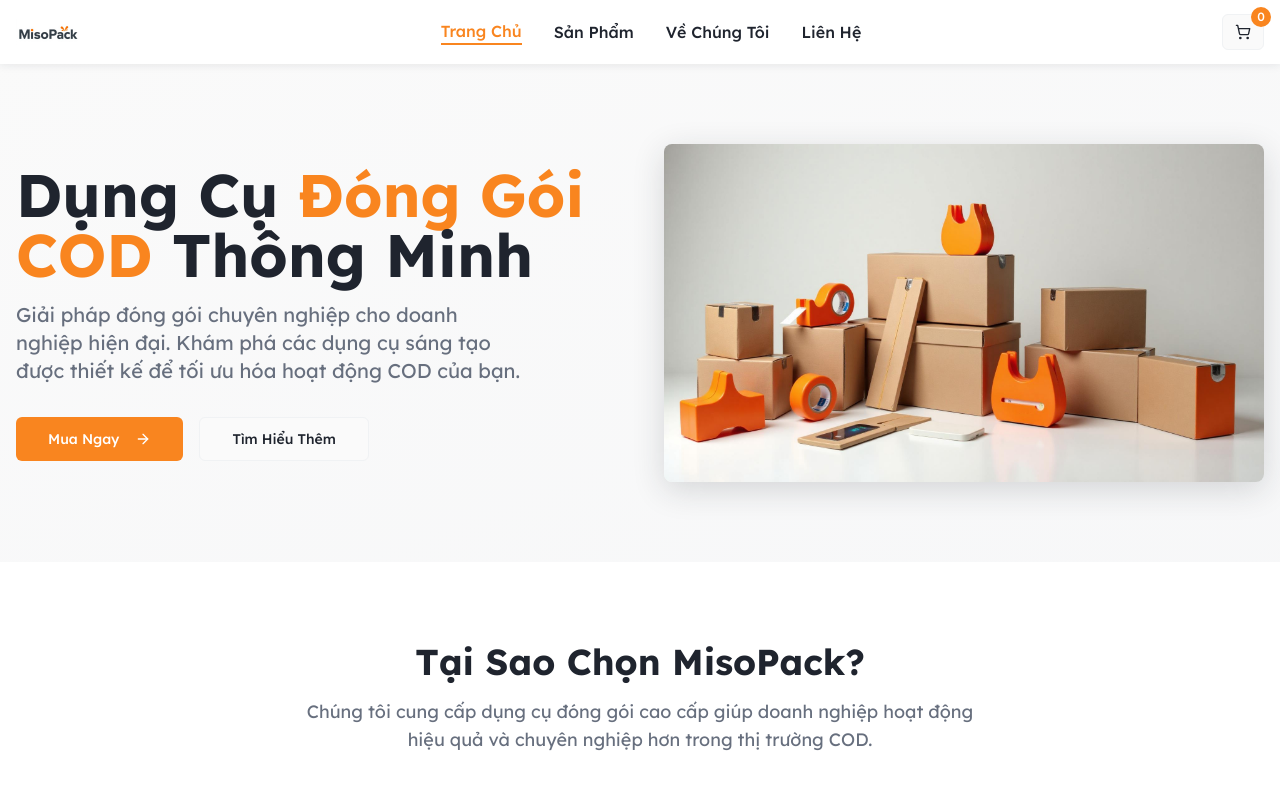
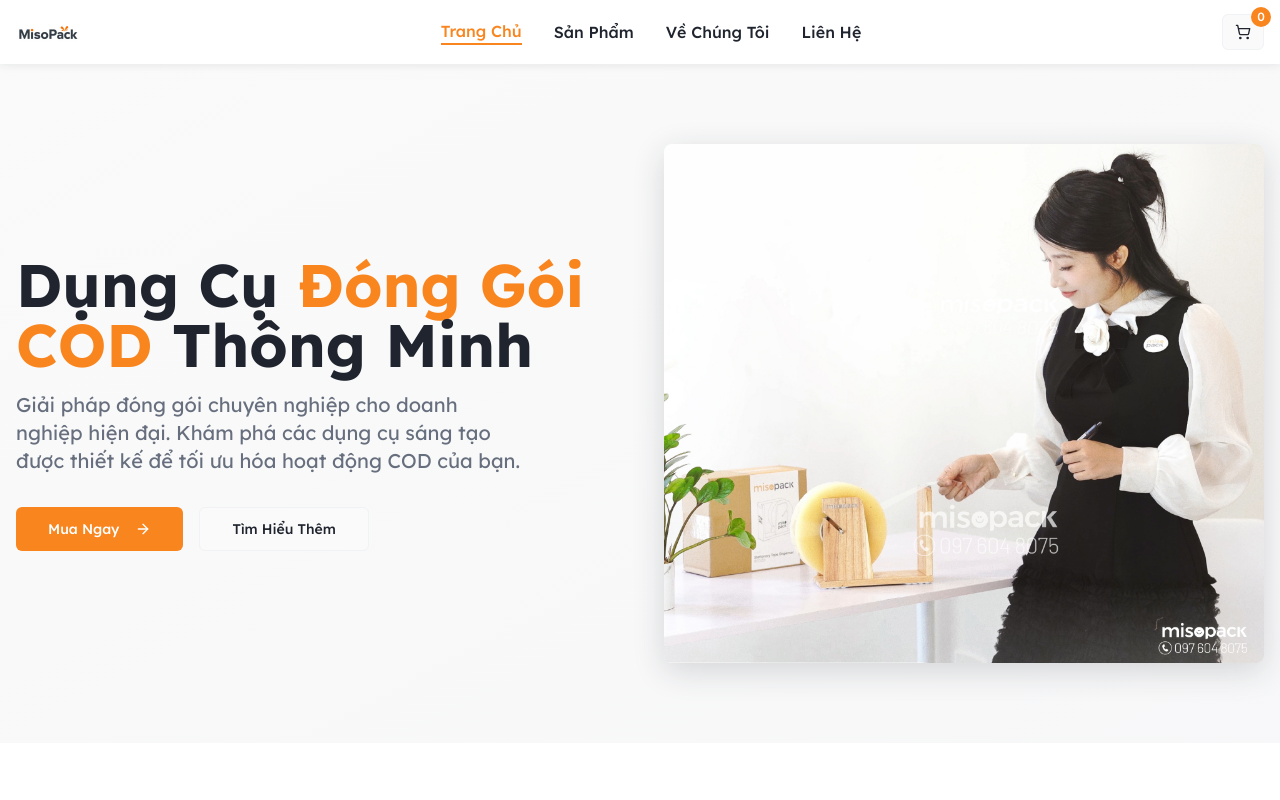
Before and after one commit to tienpv24/misopack-smart-shop, a React (Vite) app: page / in a window 1280 px wide. Shown: the top 800 px of the page. Built offline with nearby package versions, Linux system fonts and the light colour scheme.

Commit message:
Update hero image
Replace the current hero image with a new one.

```diff
--- a/src/pages/Home.tsx
+++ b/src/pages/Home.tsx
@@ -80,8 +80,8 @@ const Home = () => {
             </div>
             <div className="relative">
               <img
-                src={heroImage}
-                alt="MisoPack Packaging Tools"
+                src="/lovable-uploads/6ec86c8a-2934-41c2-85f5-b12435a4128c.png"
+                alt="Nhân viên MisoPack giới thiệu dụng cụ đóng gói chuyên nghiệp"
                 className="rounded-lg shadow-strong w-full h-auto"
               />
             </div>
```
Also changed, not shown: public/lovable-uploads/6ec86c8a-2934-41c2-85f5-b12435a4128c.png (added).
